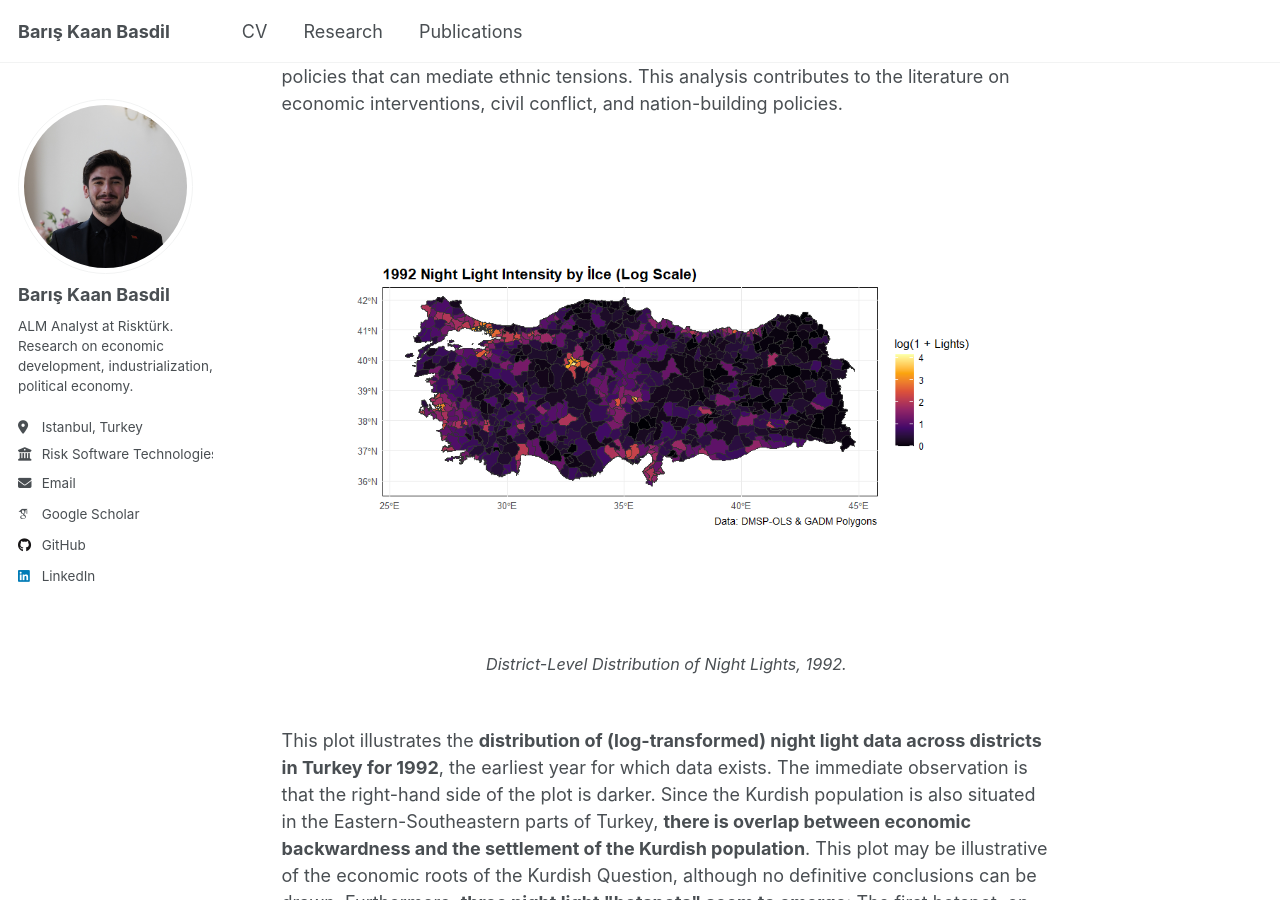
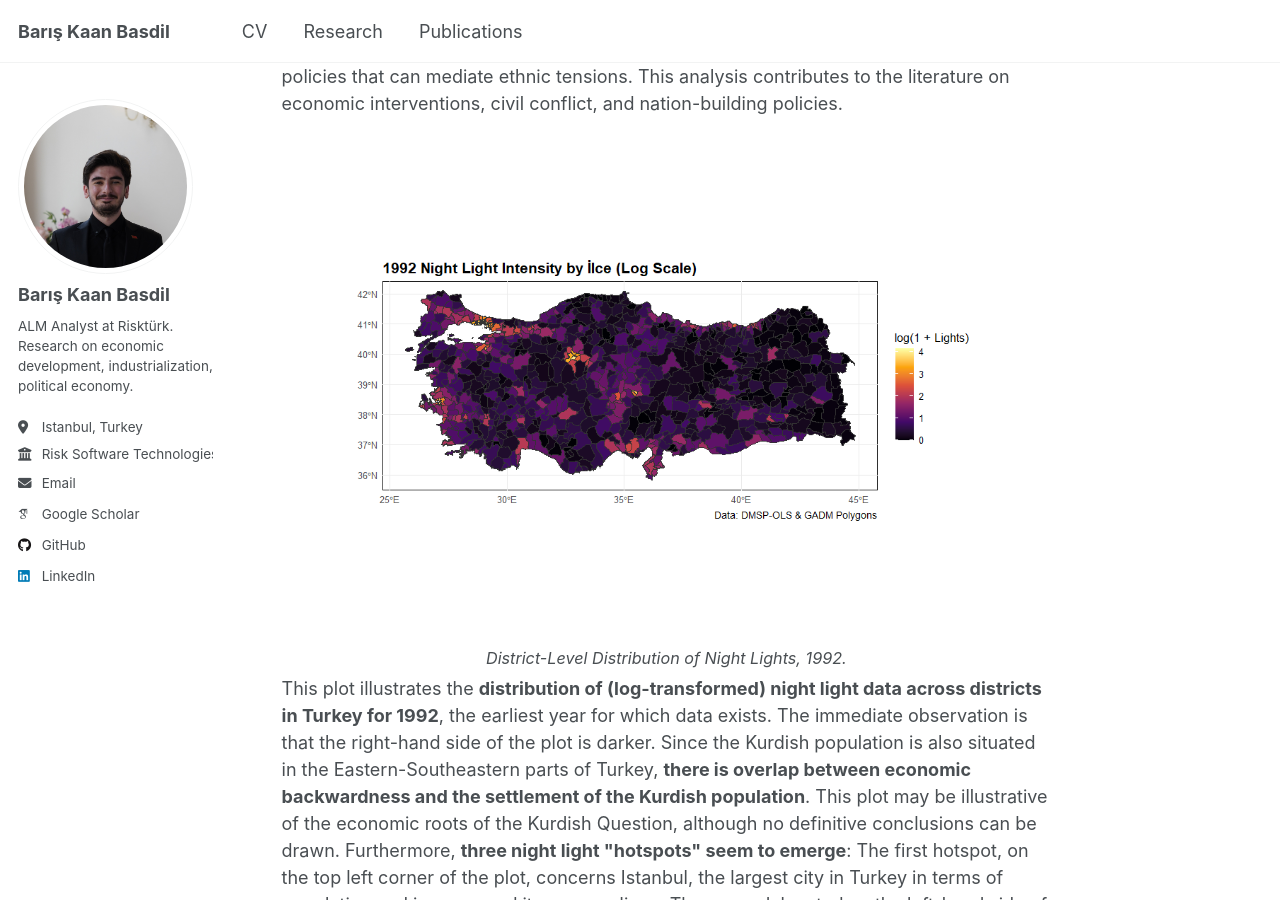
Before and after one commit to bkbasdil/bkbasdil.github.io, a Jekyll site: the page built from _pages/research/ethnic-tensions.md, in a window 1280 px wide and 900 px high, scrolled down 666 px. Built offline with Jekyll 4.4.1, drawn with Linux system fonts in a browser that asks for light colours; some web fonts are replaced; a script that is not in the unit is left out.

Commit message:
Update ethnic-tensions.md

```diff
--- a/_pages/research/ethnic-tensions.md
+++ b/_pages/research/ethnic-tensions.md
@@ -20,11 +20,11 @@ The second essay aims at <strong>measuring the impact of the Project on district
 </p>
 
 <!-- Image -->
-<div style="overflow:hidden; border-radius:6px; margin: 30px 0; text-align:center;">
+<div style="overflow:hidden; border-radius:6px; margin:0; text-align:center;">
   <img src="{{ '/images/turkey-night-lights.jpeg' | relative_url }}"
        alt="District-Level Distribution of Night Lights, 1992"
        style="width:100%; height:auto; object-fit:contain; max-height:500px;">
-  <p style="font-size:0.9em; margin-top:5px;"><em>
+  <p style="font-size:0.9em; margin:5px 0;"><em>
     District-Level Distribution of Night Lights, 1992.
   </em></p>
 </div>
```
